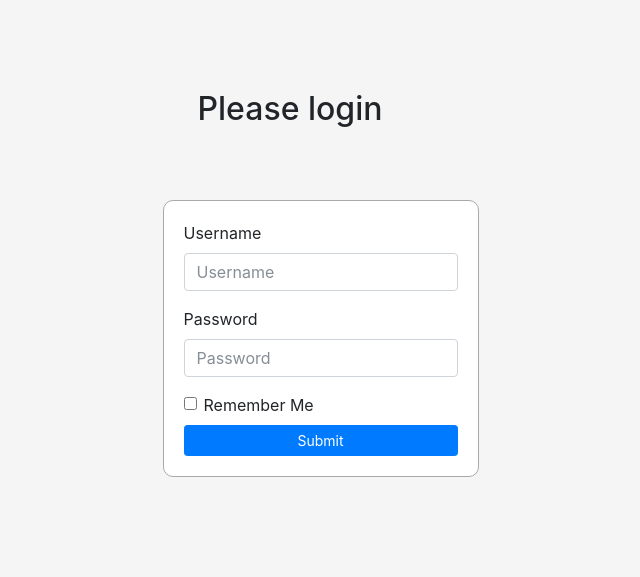
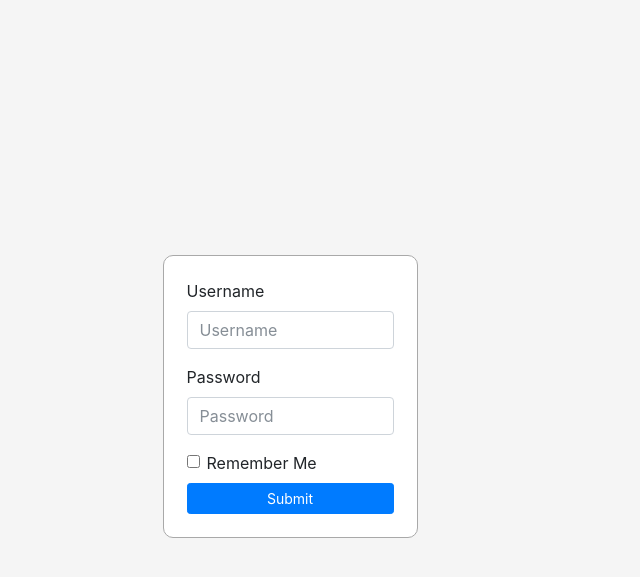
Before and after one commit to duci9y/jumbograde, a Django app: page /test_endpoint/ in a window 1280 px wide. Shown: the top 577 px of the page, without its empty margins (350-990 px from the left). Run offline with Django 3.2, Linux system fonts and the light colour scheme; parts of the project's set-up code (start-up, migrations or seed data) failed here and were passed over; some libraries are stand-ins or nearby versions.

Commit message:
Delete empty element above form, and wrap container around form for styling

```diff
--- a/core/jinja2/core/login.html.j2
+++ b/core/jinja2/core/login.html.j2
@@ -9,17 +9,9 @@
 {% block body %}
 
 <div class="container">
-  <div id="top-buffer" class="row justify-content-md-center">
-    <div class="col-sm-3 text-center">
-    </div>
-  </div>
-  <div class="row justify-content-md-center">
-    <div class="col-sm-3 text-center">
-      <h2 id="login-header"> Please login </h2>
-    </div>
-  </div>
-  <div class="row justify-content-md-center">
+  <div id="row" class="row justify-content-md-center">
     <div class="col-sm-3">
+      <div id="form-container" class="container">
         <form>
           <div class="form-group">
             <label class="username-label">Username</label>
@@ -36,8 +28,8 @@
             </label>
           </div>
           <button type="submit" class="btn btn-primary btn-sm btn-block">Submit</button>
-
         </form>
+      </div>
     </div>
   </div>
 </div>
--- a/core/static/core/login.css
+++ b/core/static/core/login.css
@@ -2,18 +2,14 @@ html, body {
         background-color: #f5f5f5;
 }
 
-#top-buffer {
-        margin-top: 8%;
-
+#row {
+        margin-top: 23%;
 }
-
-form {
-        position: fixed;
-        top: 25%;
-        padding: 20px;
+#form-container {
+        border-style: solid;
+        background-color: white;
         border-radius: 10px;
-        background-color: white;
+        padding: 23px;
+        border-color: #A9A9A9;
         border-width: thin;
-        border-style: solid;
-        border-color: #A9A9A9;
 }
```
Lines whose indentation alone changed are shown as unchanged.
